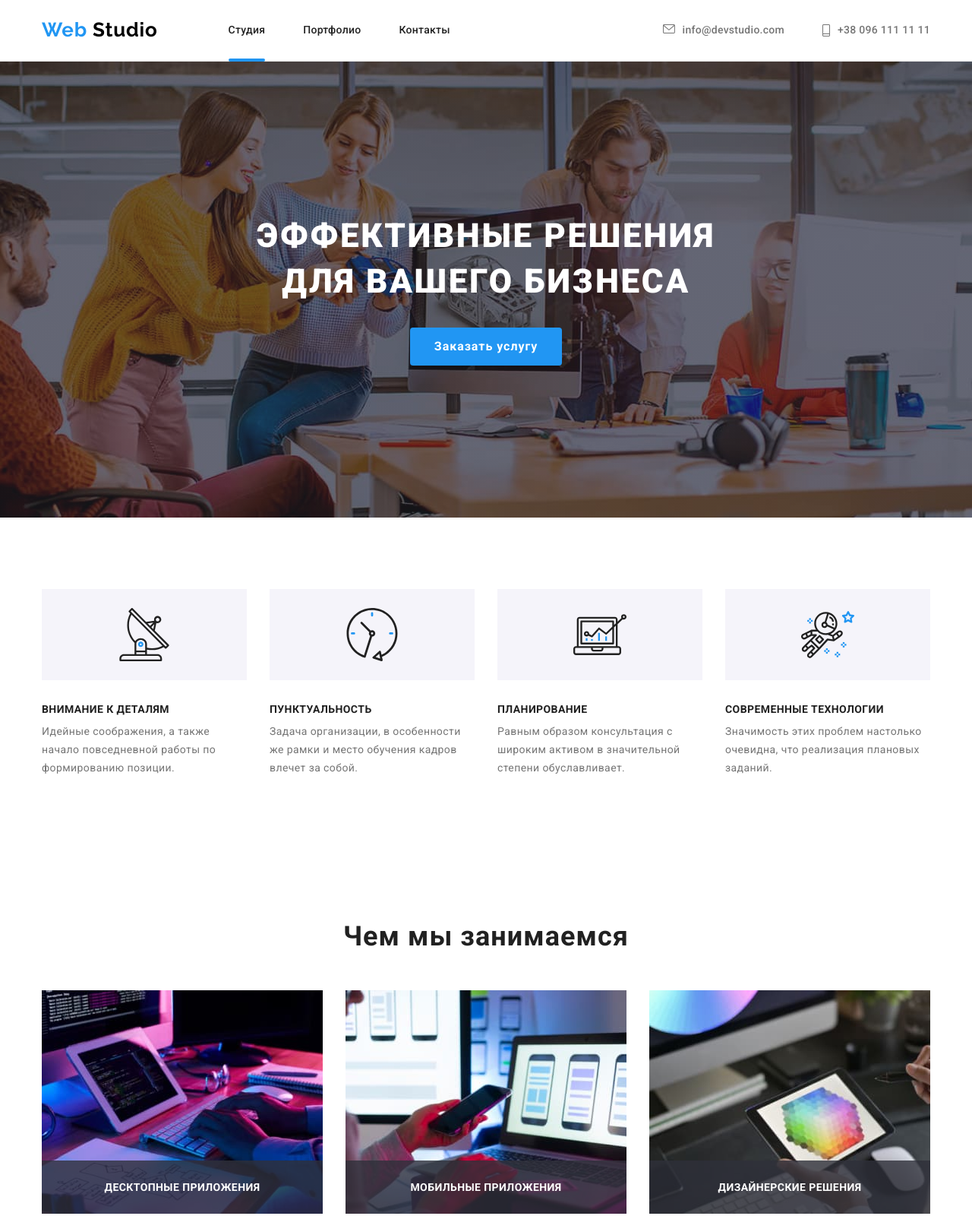
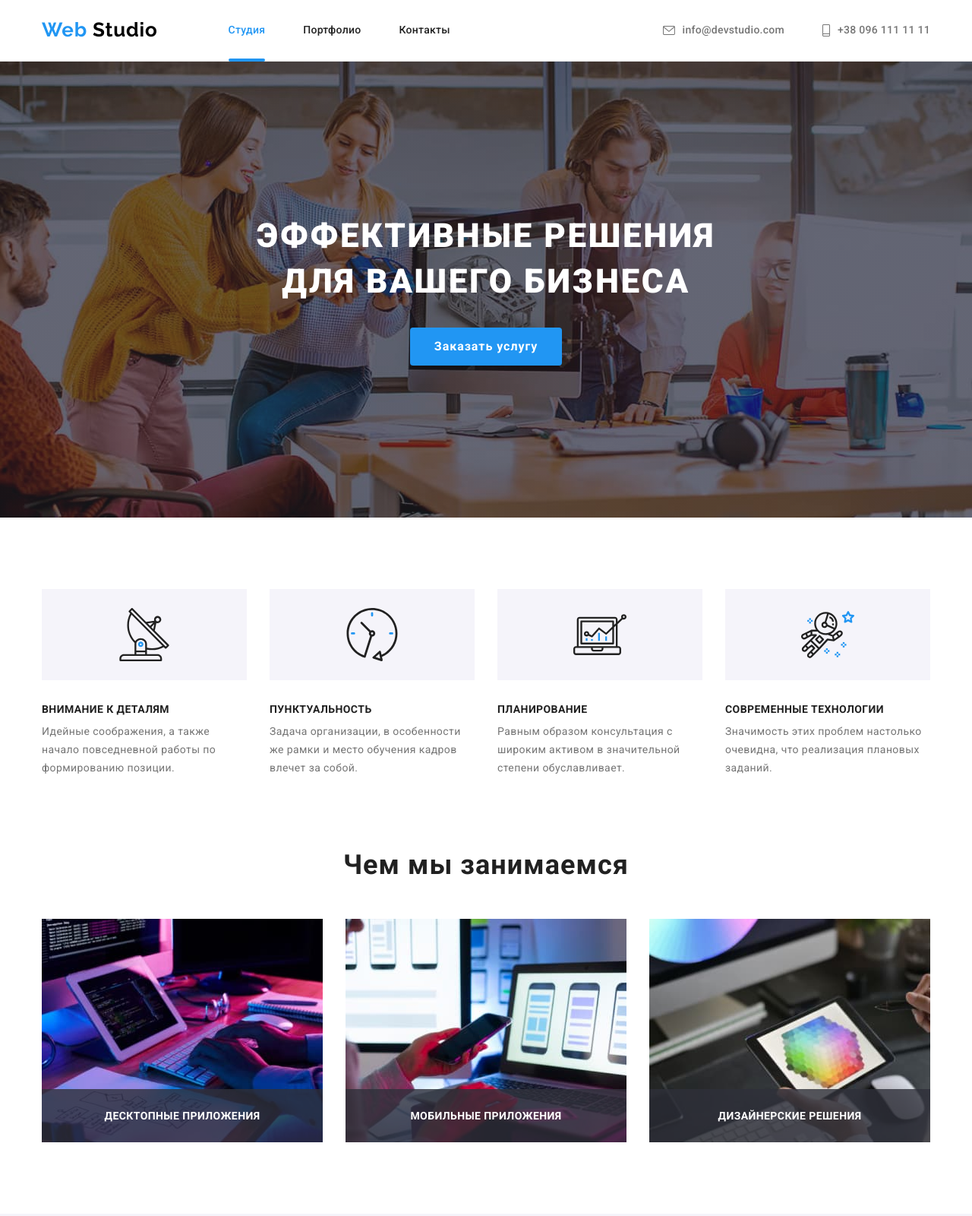
Before and after one commit to yvdanilenko/goit-markup-hw-07, a plain HTML site: page index.html in a window 1280 px wide. Shown: the top 1600 px of the page at 76% size. Drawn offline with nearby package versions, Linux system fonts and the light colour scheme.

Commit message:
исправление ошибок

```diff
--- a/sass/base/_common.scss
+++ b/sass/base/_common.scss
@@ -27,5 +27,5 @@ b {
 .link {
   text-decoration: none;
   color: inherit;
-  transition: color 250ms var(--timing-func);
+  transition: color 250ms var(--transition-timing-function);
 }
--- a/sass/base/_section.scss
+++ b/sass/base/_section.scss
@@ -2,11 +2,6 @@ body {
   font-family: var(--main-font-family);
   color: var(--main-text-color);
   font-style: var(--main-font-style);
-}
-
-section {
-  padding-top: 94px;
-  padding-bottom: 94px;
 }
 
 .container {
--- a/sass/components/_modal-order.scss
+++ b/sass/components/_modal-order.scss
@@ -51,6 +51,10 @@
     border: 1px solid var(--accent-color);
     outline: none;
   }
+
+  &::placeholder {
+    color: rgba(117, 117, 117, 0.5);
+  }
 }
 
 .modal-form-group label {
@@ -72,9 +76,6 @@
 
   border: 1px solid rgba(33, 33, 33, 0.2);
   border-radius: 4px;
-}
-.modal-form-group textarea::placeholder {
-  color: rgba(117, 117, 117, 0.5);
 }
 
 .modal-form-icon {
--- a/sass/components/_nav-list.scss
+++ b/sass/components/_nav-list.scss
@@ -28,7 +28,10 @@
   margin-right: 50px;
 }
 
-.nav-page__link--current::after {
+.nav-page__link--current {
+  color: var(--accent-color);
+
+  &::after {
     position: absolute;
     bottom: -1px;
     left: 0;
@@ -42,6 +45,7 @@
     transition-property: transform;
     transition-timing-function: var(--transition-timing-function);
     transition-duration: var(--transition-duration);
+  }
 }
 
 .nav-page__item {
@@ -76,7 +80,7 @@
 .contacts-list__link {
   position: relative;
   display: flex;
-  text-align: center;
+  align-items: center;
 
   &:hover,
   &:focus {
--- a/sass/layout/_footer.scss
+++ b/sass/layout/_footer.scss
@@ -101,10 +101,10 @@
     border: 1px solid var(--accent-color);
     outline: none;
   }
-}
 
-.subscribe-mail__input::placeholder {
-  color: var(--main-text-color);
+  &::placeholder {
+    color: var(--main-text-color);
+  }
 }
 
 .subscribe-button {
```
Also changed, not shown: css/main.css, css/main.min.css, 2 other files. Lines whose indentation alone changed are shown as unchanged.
